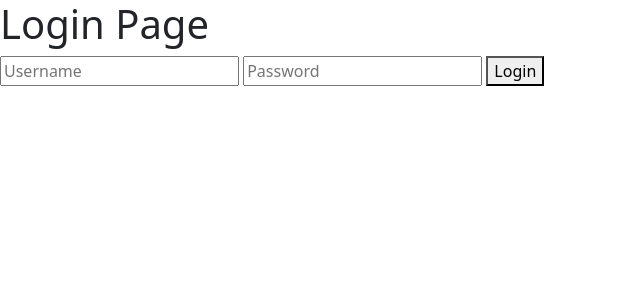
After one commit to mayuresh-bhagat/Flask, a Flask app: page /login in a window 1280 px wide. The commit adds this page. Shown: the top 300 px of the page, without its empty margins (0-640 px from the left). Run offline with Flask 3, Linux system fonts and the light colour scheme.

Commit message:
Add Flash

```diff
--- a/app.py
+++ b/app.py
@@ -1,4 +1,4 @@
-from flask import Flask, Response, request, render_template, session, make_response
+from flask import Flask, Response, request, render_template, session, make_response, flash
 
 app = Flask(__name__, template_folder="templates")
 app.secret_key = "SECRET KEY"
@@ -54,5 +54,26 @@ def delete_cookies():
     return response
 
 
+@app.route('/login', methods=['POST', 'GET'])
+def login():
+    if request.method == 'GET':
+        return render_template('login.html')
+    elif request.method == 'POST':
+
+        if 'username' in request.form.keys() and 'password' in request.form.keys():
+            username = request.form.get('username')
+            password = request.form.get('password')
+
+            if username == "mayuresh" and password == "123456":
+                flash('Login Scuccessful')
+                return render_template('index.html')
+            else :
+                flash('Invalid Credentials')
+                return render_template('login.html')
+        else :
+            flash('Invalid Request')
+            return render_template('login.html')
+
+
 if __name__ == "__main__":
     app.run(debug=True)
--- a/templates/base.html
+++ b/templates/base.html
@@ -13,7 +13,13 @@
     />
   </head>
   <body>
-    {% block content %} {% endblock content %}
+    {% with messages = get_flashed_messages() %} {% if messages %}
+    <ul>
+      {% for message in messages %}
+      <li>{{ message }}</li>
+      {% endfor %}
+    </ul>
+    {% endif %} {% endwith %} {% block content %} {% endblock content %}
     <script
       src="https://cdn.jsdelivr.net/npm/bootstrap@5.3.3/dist/js/bootstrap.min.js"
       integrity="sha384-0pUGZvbkm6XF6gxjEnlmuGrJXVbNuzT9qBBavbLwCsOGabYfZo0T0to5eqruptLy"
--- /dev/null
+++ b/templates/login.html
@@ -0,0 +1,10 @@
+{% extends "base.html" %} {% block title %}Login Page{% endblock title %} {%
+block content %}
+<h1>Login Page</h1>
+
+<form action="{{ url_for('login') }}" method="POST">
+  <input type="text" name="username" placeholder="Username" />
+  <input type="password" name="password" placeholder="Password" />
+  <button type="submit">Login</button>
+</form>
+{% endblock content %}
```
